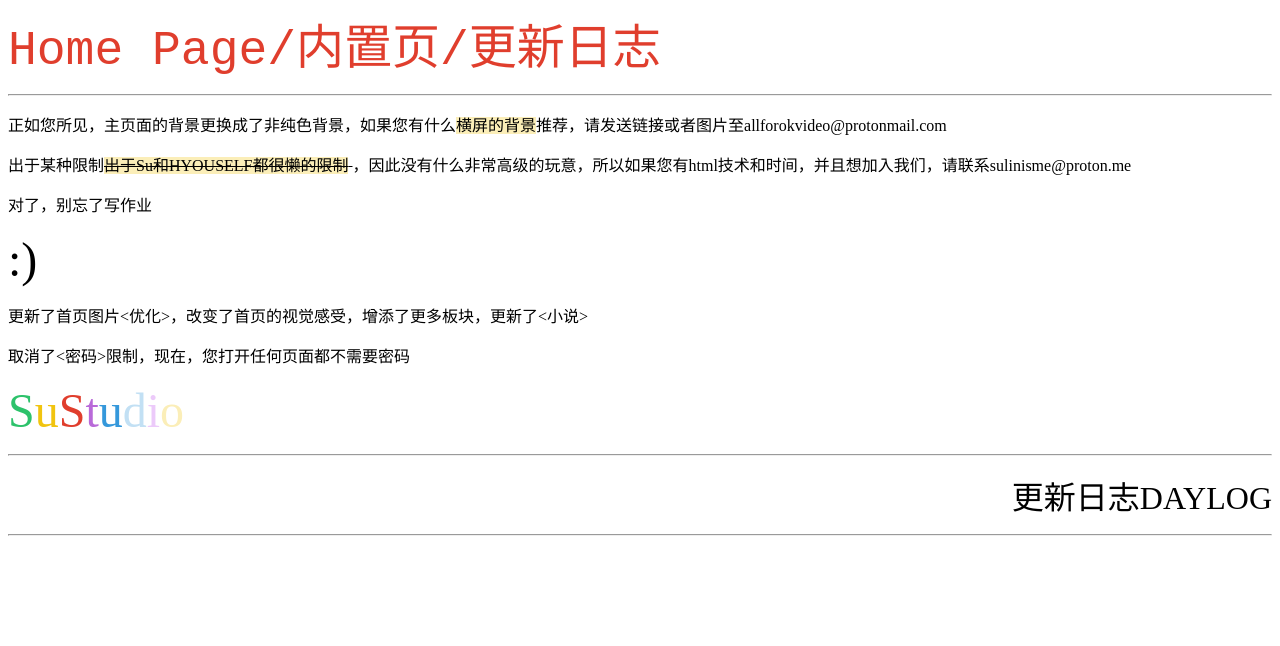
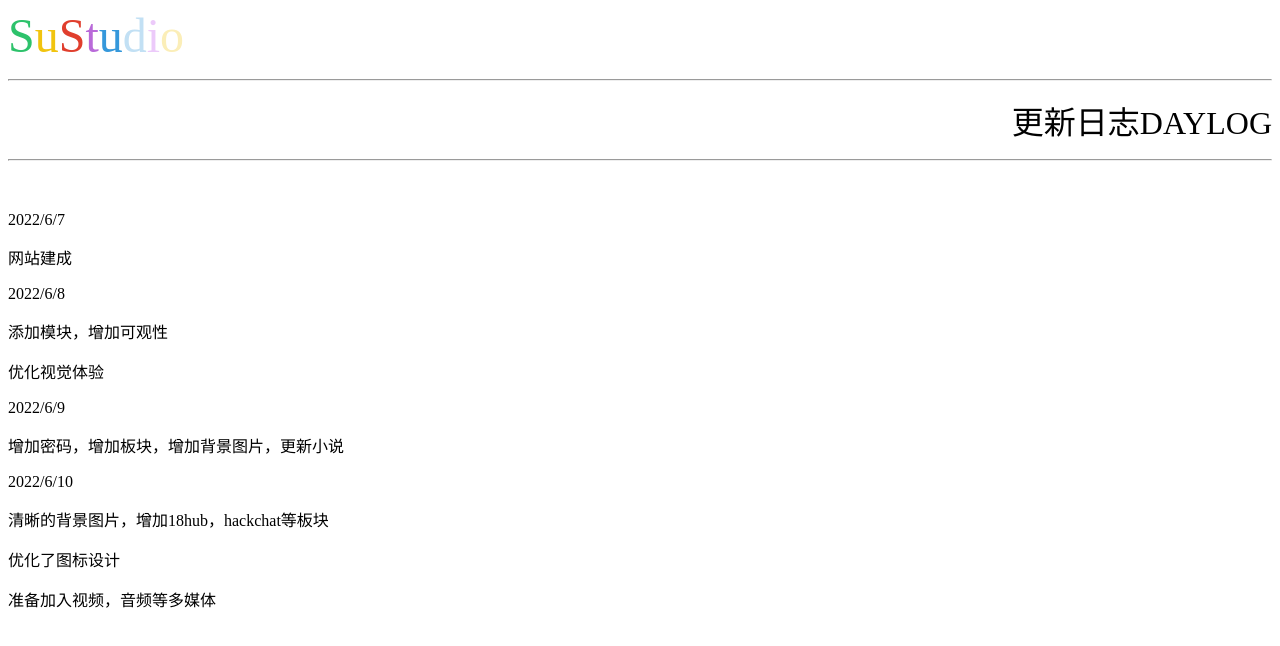
Before and after one commit to hyouself/daylog, a plain HTML site: page index.html in a window 1280 px wide. Drawn offline with Linux system fonts and the light colour scheme.

Commit message:
Update index.html

```diff
--- a/index.html
+++ b/index.html
@@ -1,13 +1,17 @@
-<p><span style="font-family: 'courier new', courier, monospace; font-size: 36pt; color: #e03e2d;">Home Page/内置页/更新日志</span></p>
-<hr />
-<p>正如您所见，主页面的背景更换成了非纯色背景，如果您有什么<span style="background-color: #fbeeb8;">横屏的背景</span>推荐，请发送链接或者图片至allforokvideo@protonmail.com</p>
-<p>出于某种限制<span style="text-decoration: line-through; background-color: #fbeeb8;">出于Su和HYOUSELF都很懒的限制</span><span style="text-decoration: line-through;">&nbsp;</span>，因此没有什么非常高级的玩意，所以如果您有html技术和时间，并且想加入我们，请联系sulinisme@proton.me&nbsp;</p>
-<p>对了，别忘了写作业</p>
-<p><span style="font-size: 36pt;">:)</span></p>
-<p>更新了首页图片&lt;优化&gt;，改变了首页的视觉感受，增添了更多板块，更新了&lt;小说&gt;</p>
-<p>取消了&lt;密码&gt;限制，现在，您打开任何页面都不需要密码</p>
 <p style="text-align: left;"><span style="font-size: 36pt;"><span style="color: #2dc26b;">S</span><span style="color: #f1c40f;">u</span><span style="color: #e03e2d;">S</span><span style="color: #b96ad9;">t</span><span style="color: #3598db;">u</span><span style="color: #c2e0f4;">d</span><span style="color: #eccafa;">i</span><span style="color: #fbeeb8;">o</span></span></p>
 <hr />
 <p style="text-align: right;"><span style="font-size: 24pt;">更新日志DAYLOG</span></p>
 <hr />
 <p style="text-align: right;">&nbsp;</p>
+<p>2022/6/7</p>
+<p>网站建成</p>
+<p>2022/6/8</p>
+<p>添加模块，增加可观性</p>
+<p>优化视觉体验</p>
+<p>2022/6/9</p>
+<p>增加密码，增加板块，增加背景图片，更新小说</p>
+<p>2022/6/10</p>
+<p>清晰的背景图片，增加18hub，hackchat等板块</p>
+<p>优化了图标设计</p>
+<p>准备加入视频，音频等多媒体</p>
+<p>&nbsp;</p>
```
